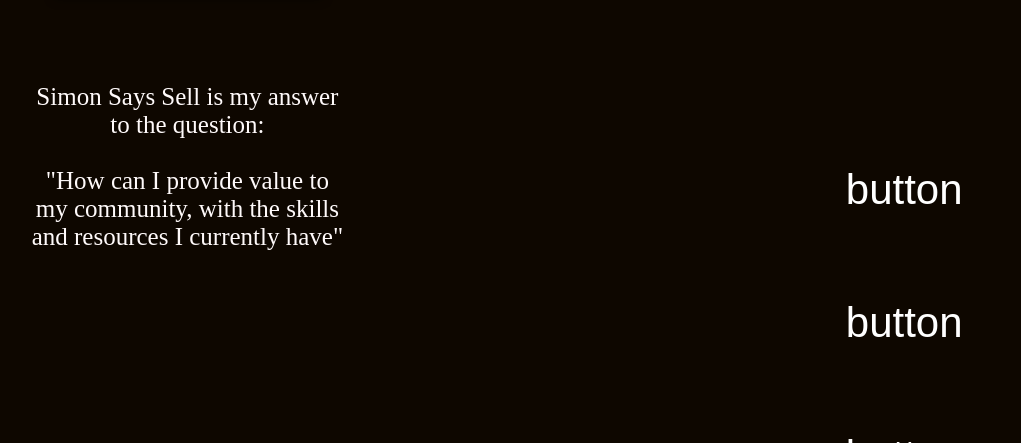
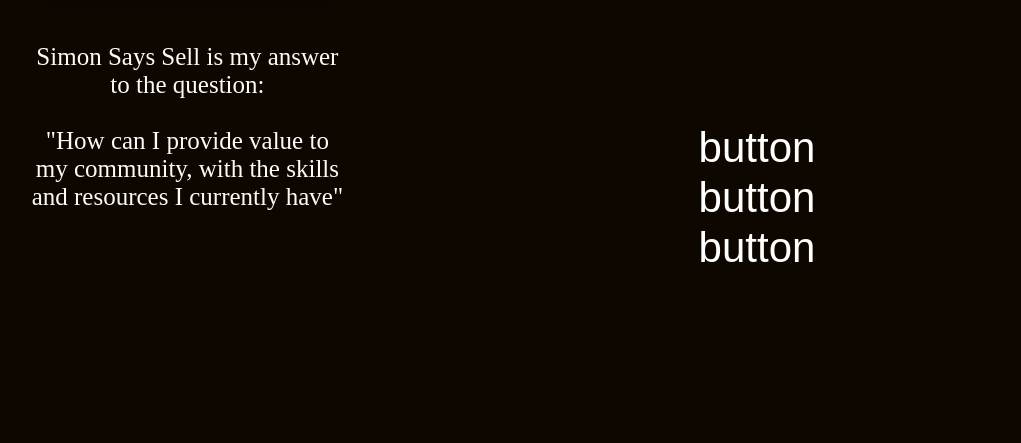
Before and after one commit to bassettmaxx/Simon-Says-Sell, a plain HTML site: page landing.html in a window 1280 px wide. Shown: the part 357-800 px from the top of the page, without its empty margins (203-1224 px from the left). Drawn offline with Linux system fonts and the light colour scheme.

Commit message:
page updated

```diff
--- a/landing.html
+++ b/landing.html
@@ -6,15 +6,15 @@
 
     <style>
         html{ background: #0e0700; display: flex;   height: 100vh; width: 100vw; max-height: 100vh;  color: hsl(0, 100%, 99%); max-width:100vw; overflow-x: hidden; text-align: center; align-items: center; justify-content: center; }
-        body{grid-template-columns: 70vw 30vw; display: grid; }
+        body{grid-template-columns: 50vw 50vw; display: grid; }
         .left{  Grid-template-rows: 50vh 50vh minmax(0px,0fr); display: grid; }
         .right{  Grid-template-rows: 70vh 30vh minmax(0px,0fr); display: grid; overflow: hidden;  }
 
-        .textbox{ justify-content: center; top:5vh; grid-row: 2; width: 25vw; position: relative;  text-align: center; font-size: 25px; max-height: 15vw; margin: 0 18vw;  }
+        .textbox{ justify-content: center; margin: 5vh; grid-row: 2; width: 25vw; position: relative;  text-align: center; font-size: 25px; max-height: 15vw; margin: 0 18vw;  }
         .card{ top:25vh; grid-row: 1; margin: 0 20vw; max-width: 21vw; max-height: 42vh; position: relative; transition: transform 0.42s ease; transform-style: preserve-3d; border-radius: 4.2px; box-shadow: 1px 2px 10px rgba(0, 0, 0, 0.5); }
         .card:hover{ transform: scale(1.05) rotateX(5deg) rotateY(5deg); transition: transform 0.42s ease-in-out; box-shadow: 5px 8px 30px rgba(0, 0, 0, 0.3); }
 
-        .buttons{ grid-row: 2; margin: 0 auto; grid-column: 2; align-self: center; height: 50vh; display: grid; flex-direction: column; justify-content: center; align-items: center;  }
+        .buttons{ grid-row: 2; margin: 0 auto; grid-column: 2; align-self: center; height: 50vh;}
         .buttons button{ font-size: 42px; width: 33vw; background-color: hsla(0, 100%, 99%, 0); color: hsl(0, 0%, 100%); border: none; cursor: pointer; border-radius: 4px; transition: transform 0.42s ease; }
         .buttons button:hover{ transform: scale(1.5); background-color: hsla(0, 0%, 100%, 0); color: hsl(0, 0%, 1%); text-shadow:
     -0.5px -0.5px 0 #fff,
```
